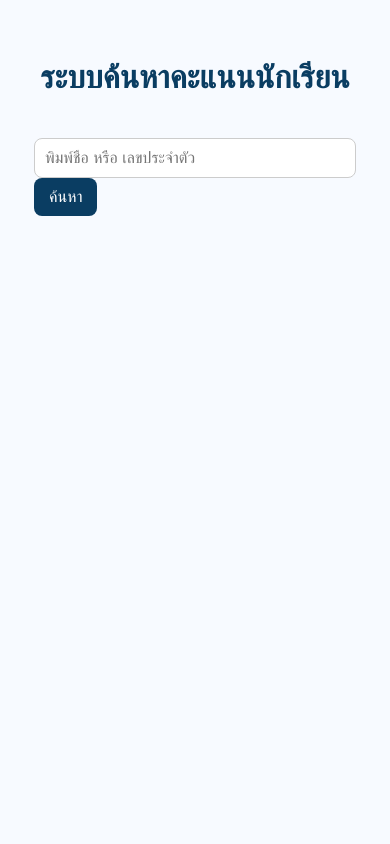
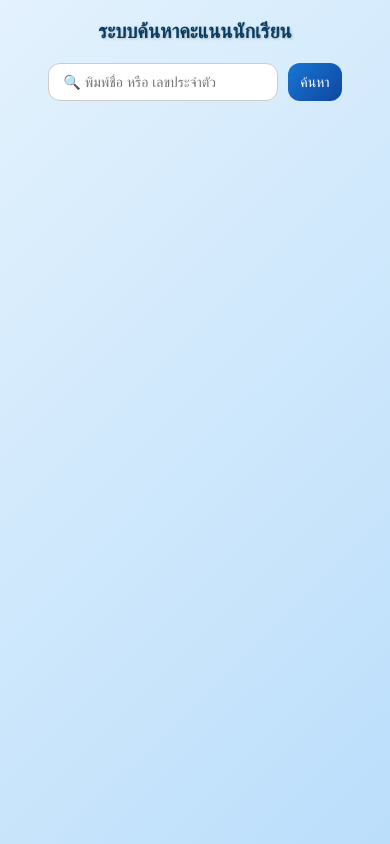
Before and after one commit to stuaffairs/Checkpoints, a plain HTML site: page index.html in a window 390 px wide. Drawn offline with Linux system fonts and the light colour scheme.

Commit message:
Update index.html

```diff
--- a/index.html
+++ b/index.html
@@ -2,64 +2,138 @@
 <html lang="th">
 <head>
   <meta charset="UTF-8">
-  <title>ระบบค้นหาคะแนน</title>
+  <meta name="viewport" content="width=device-width, initial-scale=1.0">
+  <title>ระบบค้นหาคะแนนนักเรียน</title>
   <style>
     body {
       font-family: "Sarabun", sans-serif;
-      background: #f7faff;
+      background: linear-gradient(135deg, #e3f2fd, #bbdefb);
+      margin: 0;
+      padding: 0;
       display: flex;
       flex-direction: column;
       align-items: center;
-      padding: 30px;
+      min-height: 100vh;
     }
+
     h1 {
+      margin: 20px 10px;
+      font-size: 26px;
+      color: #0a3d62;
       text-align: center;
-      color: #0a3d62;
+      text-shadow: 1px 1px 3px rgba(0,0,0,0.2);
     }
+
     .search-box {
-      margin: 20px 0;
+      display: flex;
+      gap: 10px;
+      margin-bottom: 15px;
+      flex-wrap: wrap;
+      justify-content: center;
     }
+
     input[type="text"] {
-      padding: 10px;
+      padding: 10px 14px;
       font-size: 16px;
-      border-radius: 8px;
+      border-radius: 12px;
       border: 1px solid #ccc;
-      width: 300px;
+      width: 260px;
+      max-width: 80vw;
+      outline: none;
+      transition: all 0.3s ease;
     }
+
+    input[type="text"]:focus {
+      border-color: #1976d2;
+      box-shadow: 0 0 8px rgba(25,118,210,0.4);
+    }
+
     button {
-      padding: 10px 15px;
+      padding: 10px 16px;
       font-size: 16px;
       border: none;
-      border-radius: 8px;
-      background: #0a3d62;
+      border-radius: 12px;
+      background: linear-gradient(135deg, #1976d2, #0d47a1);
       color: #fff;
       cursor: pointer;
+      transition: all 0.3s ease;
     }
+
+    button:hover {
+      background: linear-gradient(135deg, #2196f3, #1565c0);
+      transform: translateY(-2px);
+      box-shadow: 0 4px 10px rgba(0,0,0,0.2);
+    }
+
+    .table-container {
+      width: 95%;
+      overflow-x: auto;
+      margin-bottom: 20px;
+    }
+
     table {
       border-collapse: collapse;
-      margin-top: 20px;
-      width: 95%;
+      margin-top: 10px;
+      width: 100%;
       text-align: center;
       background: #fff;
-      box-shadow: 0 2px 6px rgba(0,0,0,0.1);
+      box-shadow: 0 2px 12px rgba(0,0,0,0.1);
+      border-radius: 12px;
+      overflow: hidden;
+      animation: fadeIn 0.6s ease;
+      font-size: 14px;
     }
+
     th, td {
-      border: 1px solid #ddd;
+      border: 1px solid #eee;
       padding: 8px;
     }
+
     th {
-      background: #1e90ff;
+      background: linear-gradient(135deg, #42a5f5, #1e88e5);
       color: white;
+      font-weight: 600;
+      font-size: 13px;
+      white-space: nowrap;
     }
-    /* สีเหลืองอ่อน */
+
+    tr:nth-child(even) td {
+      background: #f9f9f9;
+    }
+
+    tr:hover td {
+      background: #e3f2fd;
+      transition: background 0.3s ease;
+    }
+
     td.highlight {
       background: #fffacd;
       font-weight: bold;
     }
-    /* สีเหลืองเข้ม */
+
     td.highlight-strong {
       background: #ffd700;
       font-weight: bold;
+    }
+
+    @keyframes fadeIn {
+      from {opacity: 0; transform: translateY(10px);}
+      to {opacity: 1; transform: translateY(0);}
+    }
+
+    /* Responsive */
+    @media (max-width: 768px) {
+      h1 { font-size: 22px; }
+      input[type="text"] { width: 220px; font-size: 15px; }
+      button { font-size: 15px; padding: 9px 14px; }
+      table { font-size: 13px; }
+    }
+
+    @media (max-width: 480px) {
+      h1 { font-size: 20px; }
+      input[type="text"] { width: 200px; font-size: 14px; }
+      button { font-size: 14px; padding: 8px 12px; }
+      th, td { padding: 6px; font-size: 12px; }
     }
   </style>
 </head>
@@ -67,11 +141,13 @@
   <h1>ระบบค้นหาคะแนนนักเรียน</h1>
 
   <div class="search-box">
-    <input type="text" id="searchQuery" placeholder="พิมพ์ชื่อ หรือ เลขประจำตัว">
+    <input type="text" id="searchQuery" placeholder="🔍 พิมพ์ชื่อ หรือ เลขประจำตัว">
     <button onclick="searchData()">ค้นหา</button>
   </div>
 
-  <table id="resultTable"></table>
+  <div class="table-container">
+    <table id="resultTable"></table>
+  </div>
 
   <script>
     function searchData() {
@@ -86,11 +162,10 @@
       table.innerHTML = "";
 
       if (data.length === 0) {
-        table.innerHTML = "<tr><td>ไม่พบข้อมูล</td></tr>";
+        table.innerHTML = "<tr><td>❌ ไม่พบข้อมูล</td></tr>";
         return;
       }
 
-      // สร้างหัวตาราง
       const headers = [
         "ห้อง", "เลขที่", "เลขประจำตัว", "ชื่อ-สกุล", "สมุด",
         "สอบ1", "ต้มยำกุ้ง", "รวม1", "ชิ้นงาน10", "ผล5",
@@ -104,11 +179,9 @@
       thead += "</tr>";
       table.innerHTML += thead;
 
-      // หาคอลัมน์ที่ต้องไฮไลต์
       const highlightCols = ["รวม1","รวม2","กลางภาค","รวม5","รวม6"];
       const strongCols = ["รวม80"];
 
-      // เติมข้อมูล
       data.slice(1).forEach(row => {
         let tr = "<tr>";
         headers.forEach((h, idx) => {
```
